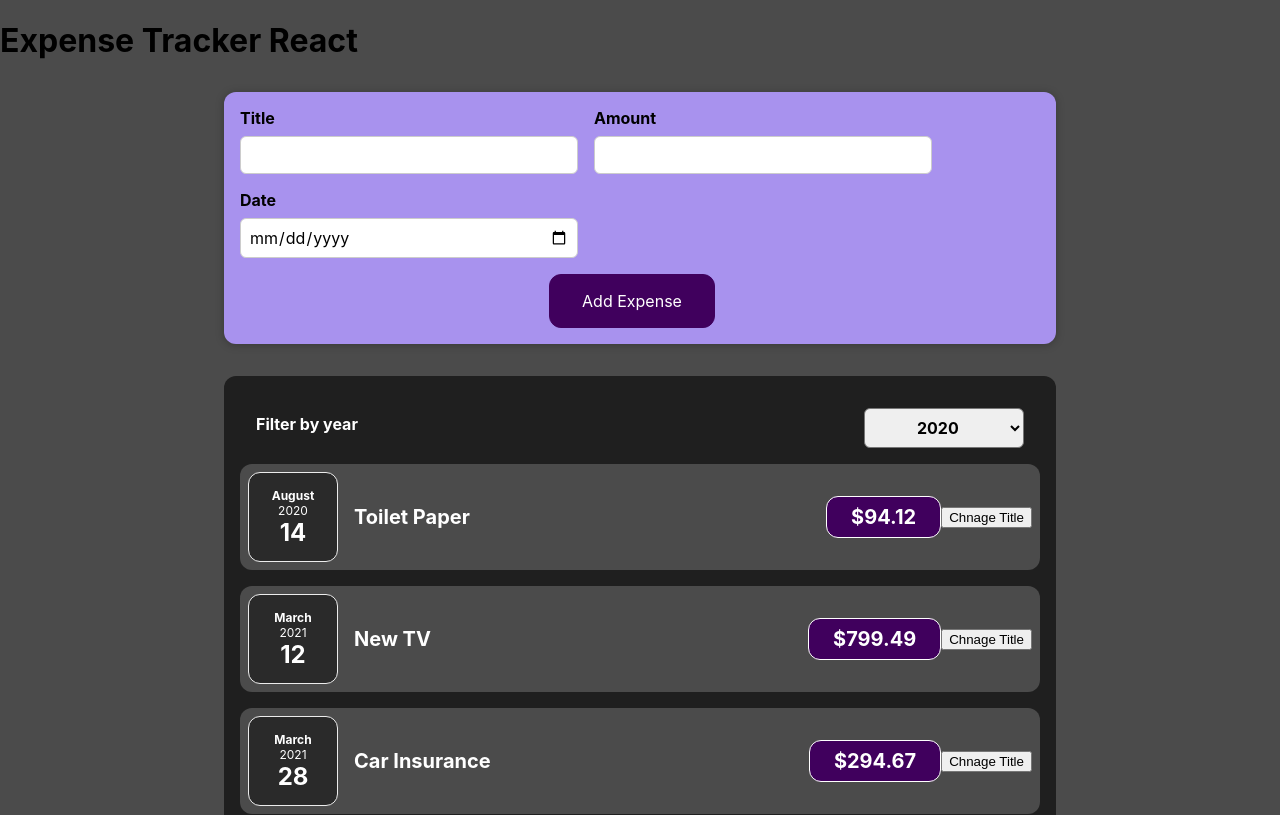
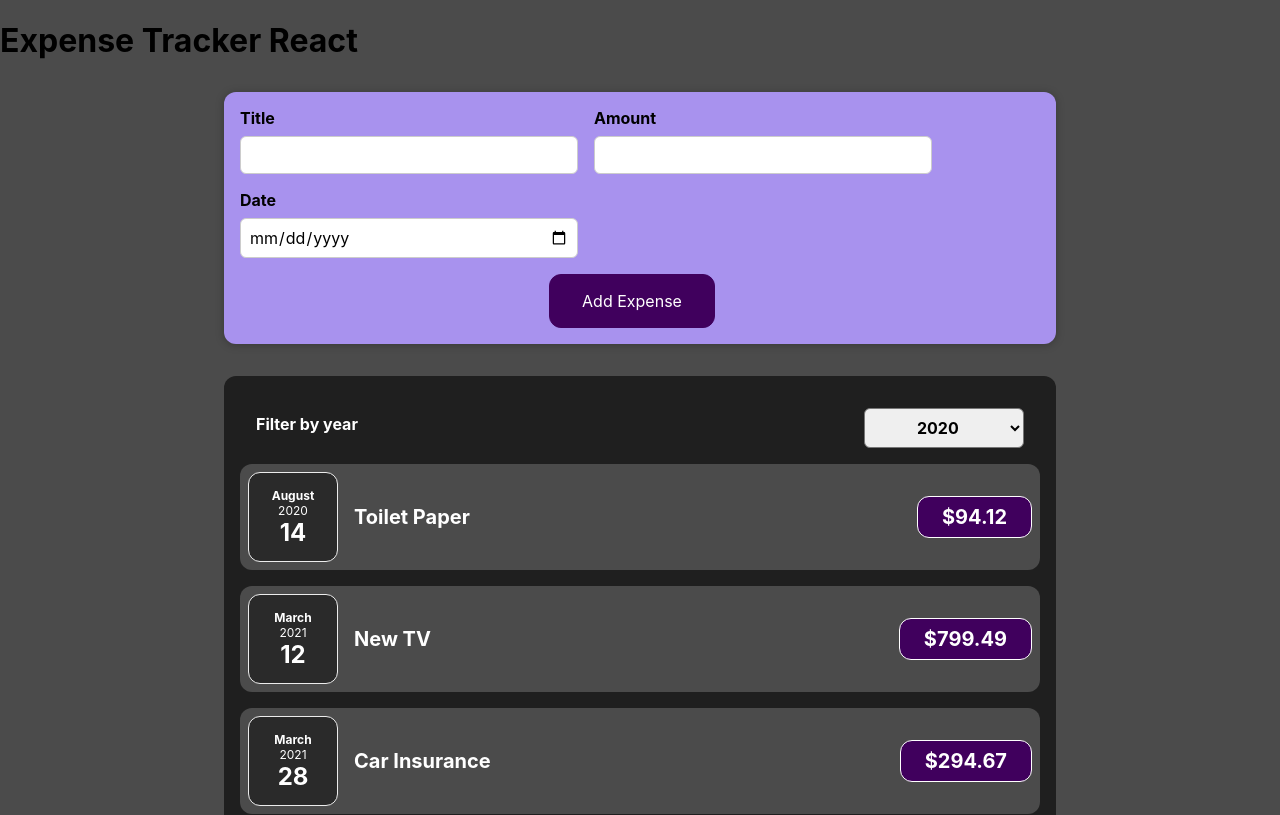
Before and after one commit to eniskastrati/expense-tracker-react, a React (Create React App) app: page / in a window 1280 px wide. Shown: the top 815 px of the page. Built offline with nearby package versions, Linux system fonts and the light colour scheme.

Commit message:
UPDATE: removed un needed button

```diff
--- a/src/components/Expenses/ExpenseItem.js
+++ b/src/components/Expenses/ExpenseItem.js
@@ -1,22 +1,16 @@
-import React, { useState } from "react";
+import React from "react";
 import "./ExpenseItem.css";
 import ExpenseDate from "./ExpenseDate";
 import Card from "../UI/Card";
 
 function ExpenseItem(props) {
-  const [title, setTitle] = useState(props.title);
-
-  function changeTitle() {
-    setTitle("Updated!");
-  }
   return (
     <Card className="expense-item">
       <ExpenseDate date={props.date} />
       <div className="expense-item__description">
-        <h2>{title}</h2>
+        <h2>{props.title}</h2>
         <div className="expense-item__price">${props.amount}</div>
       </div>
-      <button onClick={changeTitle}>Chnage Title</button>
     </Card>
   );
 }
```
